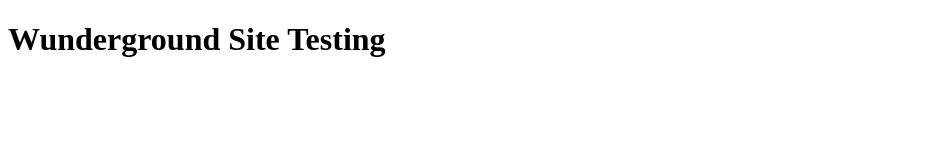
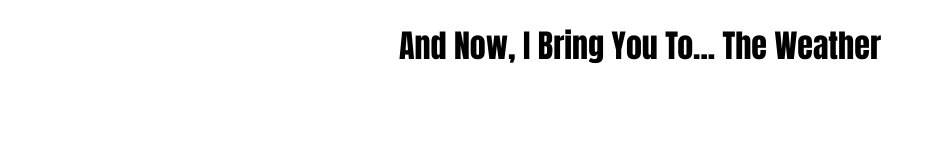
Before and after one commit to thatknitter/wunderground, a plain HTML site: page index.html in a window 1280 px wide. Shown: the whole page, without its empty margins (0-936 px from the left). Drawn offline with Linux system fonts and the light colour scheme.

Commit message:
Adjusted styling, changed location.

```diff
--- a/index.html
+++ b/index.html
@@ -5,7 +5,7 @@
     <link rel="stylesheet" type="text/css" href="styles/main.css">
   </head>
   <body>
-    <h1>Wunderground Site Testing</h1>
+    <h1>And Now, I Bring You To... The Weather</h1>
     <ul class="week">
 
     </ul>
--- a/scripts/main.js
+++ b/scripts/main.js
@@ -1,4 +1,4 @@
-var url = 'http://api.wunderground.com/api/b87f952cedc29268/forecast10day/q/CA/San_Francisco.json';
+var url = 'http://api.wunderground.com/api/b87f952cedc29268/forecast10day/q/37217.json';
 
 function getJSONP(url, cbName) {
    var $script = document.createElement('script');
--- a/styles/main.css
+++ b/styles/main.css
@@ -4,4 +4,12 @@
   border-width: 1pt;
   border-color: #000000;
   width: 10%;
+  text-align: center;
+  font-family: Helvetica, arial, sans-serif;
+  margin: 3%;
 }
+
+h1 {
+  font-family: Impact, helvetica, arial, sans-serif;
+  text-align: center;
+}
```
Also changed, not shown: 3 other files.
